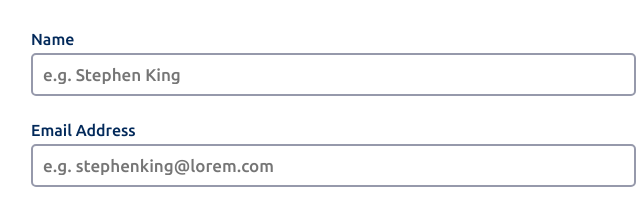
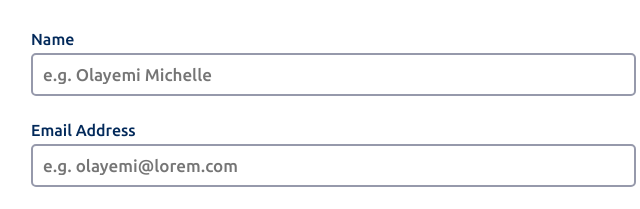
Before and after one commit to Olayemi-Salami/Multi-step-form, a plain HTML site: page index.html in a window 1280 px wide. Shown: the part 200-409 px from the top of the page, 489-1129 px from the left. Drawn offline with Linux system fonts and the light colour scheme.

Commit message:
Update index.html

```diff
--- a/index.html
+++ b/index.html
@@ -68,7 +68,7 @@
                   type="text"
                   name="userName"
                   class="input"
-                  placeholder="e.g. Stephen King"
+                  placeholder="e.g. Olayemi Michelle"
                   required />
               </li>
               <li class="list__item">
@@ -80,7 +80,7 @@
                   type="email"
                   name="email"
                   class="input"
-                  placeholder="e.g. stephenking@lorem.com"
+                  placeholder="e.g. olayemi@lorem.com"
                   required />
               </li>
               <li class="list__item">
```
